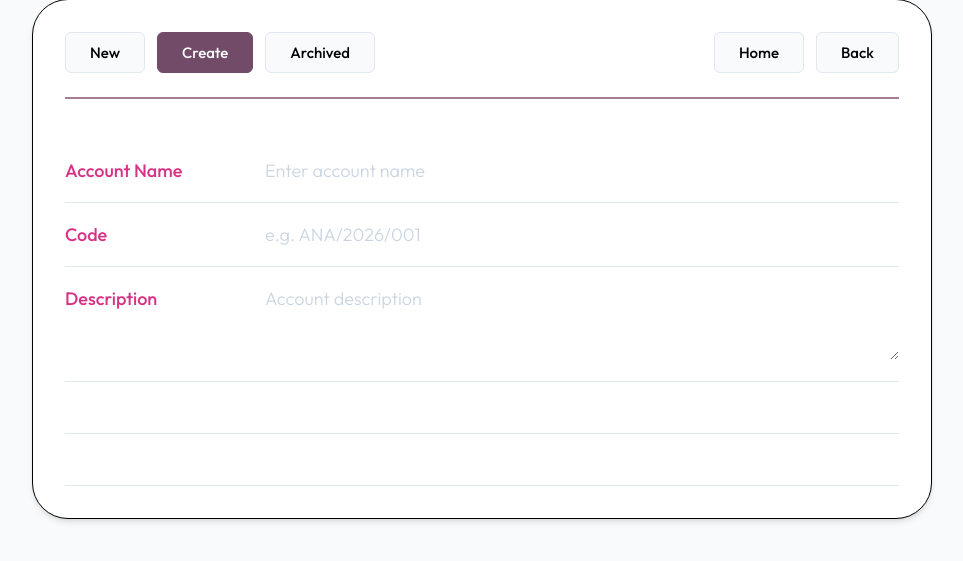
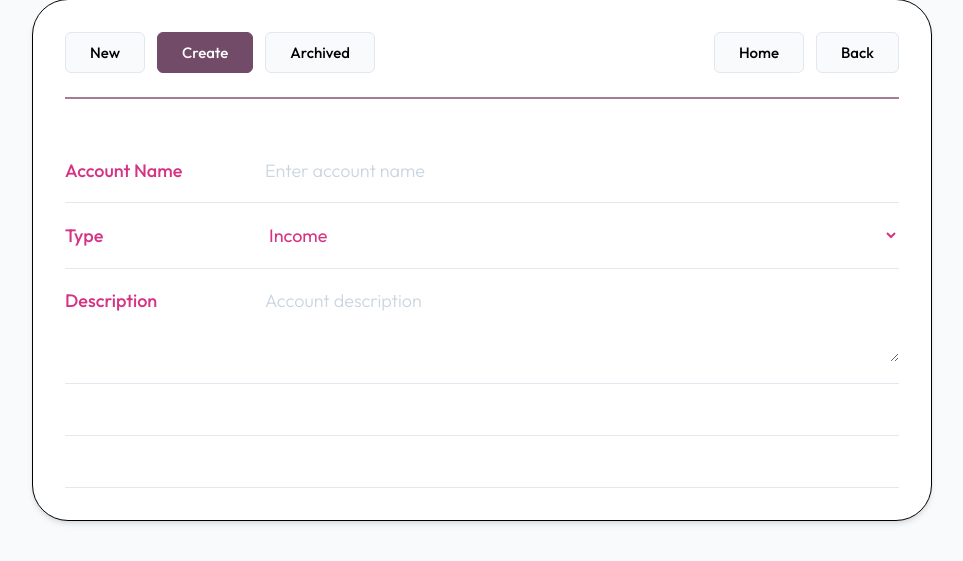
Before and after one commit to varshasharma25/Odoo_Hackathon, a Flask app: page /admin/analytical-account/new in a window 1280 px wide. Shown: the part 121-682 px from the top of the page, without its empty margins (158-1121 px from the left). Run offline with Flask 3, Linux system fonts and the light colour scheme.

Commit message:
Added account_type to AnalyticalAccount and updated UI

```diff
--- a/app/admin/routes.py
+++ b/app/admin/routes.py
@@ -94,7 +94,8 @@ def analytical_account_new():
         account = AnalyticalAccount(
             name=request.form.get('name'),
             code=request.form.get('code'),
-            description=request.form.get('description')
+            description=request.form.get('description'),
+            account_type=request.form.get('account_type', 'income')
         )
         db.session.add(account)
         db.session.commit()
@@ -109,6 +110,7 @@ def analytical_account_detail(id):
         account.name = request.form.get('name')
         account.code = request.form.get('code')
         account.description = request.form.get('description')
+        account.account_type = request.form.get('account_type', 'income')
         db.session.commit()
         flash('Analytical Account updated successfully!', 'success')
         return redirect(url_for('admin.analytical_accounts_list'))
--- a/app/models.py
+++ b/app/models.py
@@ -76,6 +76,7 @@ class AnalyticalAccount(db.Model):
     name = db.Column(db.String(128), nullable=False)
     code = db.Column(db.String(32), unique=True)
     description = db.Column(db.Text)
+    account_type = db.Column(db.String(20), default='income') # income, expense
     is_archived = db.Column(db.Boolean, default=False)
     created_at = db.Column(db.DateTime, default=datetime.utcnow)
 
--- a/app/templates/admin/analytical_account_form.html
+++ b/app/templates/admin/analytical_account_form.html
@@ -202,10 +202,15 @@
                             </td>
                         </tr>
                         <tr>
-                            <td style="color: var(--accent-pink); font-weight: 500;">Code</td>
+                            <td style="color: var(--accent-pink); font-weight: 500;">Type</td>
                             <td>
-                                <input type="text" name="code" class="input-field" placeholder="e.g. ANA/2026/001"
-                                    value="{{ account.code if account else '' }}">
+                                <select name="account_type" class="input-field"
+                                    style="width: 100%; border: none; background: transparent; cursor: pointer;">
+                                    <option value="income" {% if account and account.account_type=='income' %}selected{%
+                                        endif %}>Income</option>
+                                    <option value="expense" {% if account and account.account_type=='expense'
+                                        %}selected{% endif %}>Expense</option>
+                                </select>
                             </td>
                         </tr>
                         <tr>
```
Also changed, not shown: app/templates/admin/analytical_accounts_list.html (+8 -3 lines), app/templates/admin/budget_detail.html (+1 -13 lines), init_db.py (+5 -5 lines).
